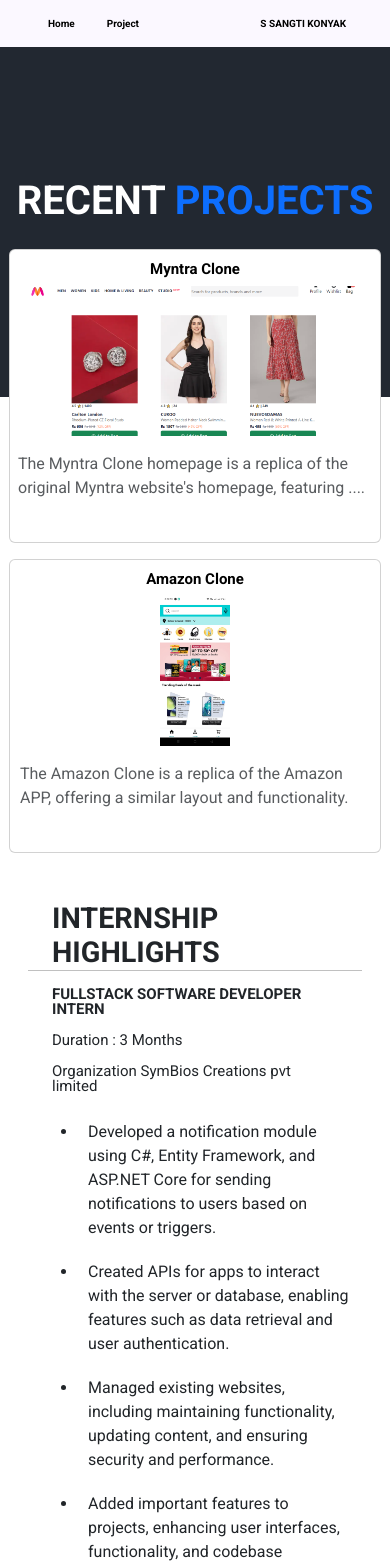
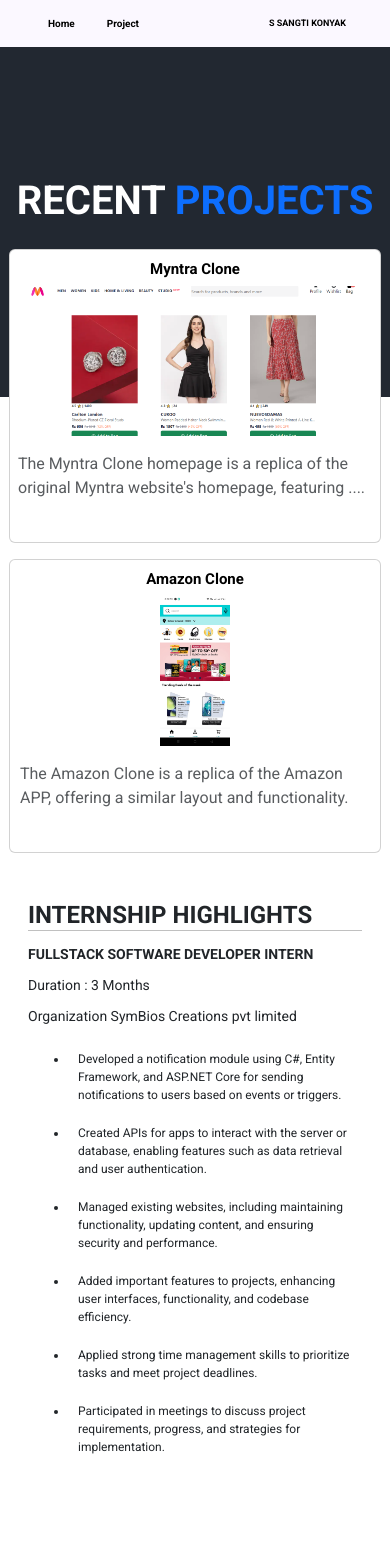
Before and after one commit to sangtikonyak/My-Portfolio, a React (Vite) app in the folder Portfolio/: page /project in a window 390 px wide. Shown: the top 1566 px of the page. Built offline with nearby package versions, Linux system fonts and the light colour scheme.

Commit message:
updated responsive design

```diff
--- a/Portfolio/src/Screens/Home.jsx
+++ b/Portfolio/src/Screens/Home.jsx
@@ -20,7 +20,7 @@
       >
         <div className="row m-0">
           <div className="">
-            <div className="row p-sm-3 p-md-3 p-lg-3 d-flex justify-content-between align-items-center g-2">
+            <div className="row p-sm-3 p-md-3 p-lg-3 d-flex justify-content-center align-items-center g-2">
               <div
                 className=" text-black col-12 col-md-5 sm-px-1 md-px-5 ms-2 "
                 id="content"
@@ -73,13 +73,14 @@
                   </div>
                 </div>
               </div>
-              <div className="image-side col-10 col-md-5 order-first order-md-last">
+              <div className="image-side  col-10 col-md-5 order-first order-md-last">
                 <Lottie
                   animationData={animationData}
                   style={{
-                    maxWidth: "100%",
-                    height: "200px",
+                    maxWidth: "90%",
+                    height: "auto",
                     marginBottom: "50px",
+                    paddingLeft: "50px",
                   }}
                   id="lottie"
                 />
--- a/Portfolio/src/Screens/Project.jsx
+++ b/Portfolio/src/Screens/Project.jsx
@@ -102,13 +102,14 @@
           </div>
           <div className="container my-4 p-4">
             <h6
-              className="px-4 fw-bold"
-              style={{ fontSize: "1.8rem", borderBottom: "1px solid silver" }}
+              className=" sm-px-1 md-px-4 fw-bold "
+              id="intern"
+              style={{ fontSize: "1.5rem", borderBottom: "1px solid silver" }}
             >
               INTERNSHIP HIGHLIGHTS
             </h6>
-            <div className="px-4">
-              <p className="fw-bold mt-3 intern" id="intern">
+            <div className="sm-px-1 md-px-4">
+              <p className="fw-bold mt-3 intern">
                 FULLSTACK SOFTWARE DEVELOPER INTERN
               </p>
               <p className="intern">Duration : 3 Months</p>
@@ -116,7 +117,7 @@
                 Organization SymBios Creations pvt limited
               </p>
             </div>
-            <ul class="mt-2" style={{ paddingLeft: "50px" }}>
+            <ul class="mt-2" style={{ paddingLeft: "40px" }}>
               <li className="intern-list">
                 Developed a notification module using C#, Entity Framework, and
                 ASP.NET Core for sending notifications to users based on events
--- a/Portfolio/src/index.css
+++ b/Portfolio/src/index.css
@@ -190,7 +190,10 @@
 }
 @media screen and (max-width: 430px){
   #name{
-   font-size: 10px;
+   font-size: 9px;
+  }
+  #intern {
+    font-size: 0.5rem;
   }
   .nav-item span a{
     font-size: 10px;
@@ -199,9 +202,12 @@
     padding: 0.5rem;
   }
   #lottie{
-    max-width: 70%;
+    max-width: 50%;
   }
   .intern{
-    font-size: 15px;
+    font-size: 14px;
+  }
+  .intern-list {
+    font-size: 12px;
   }
 }
```
